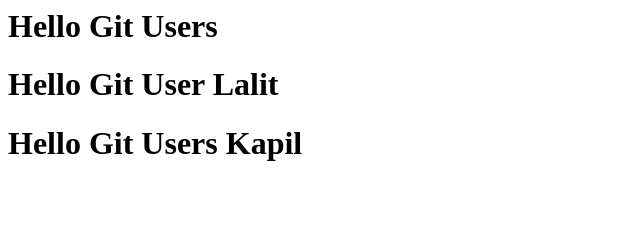
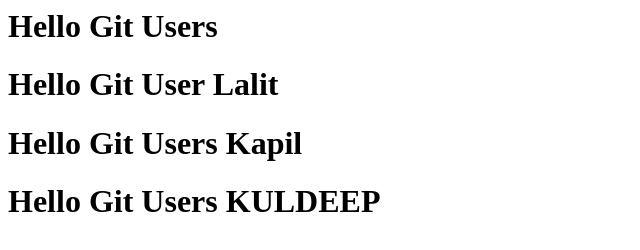
Before and after one commit to LalitEway/My-app, a plain HTML site: page test.html in a window 1280 px wide. Shown: the whole page, without its empty margins (0-640 px from the left). Drawn offline with Linux system fonts and the light colour scheme.

Commit message:
add my name

```diff
--- a/test.html
+++ b/test.html
@@ -11,6 +11,7 @@
     <h1>Hello Git Users</h1>
     <h1>Hello Git User Lalit</h1>
     <h1>Hello Git Users Kapil</h1>
+    <h1>Hello Git Users KULDEEP</h1>
 
 </body>
 
```
